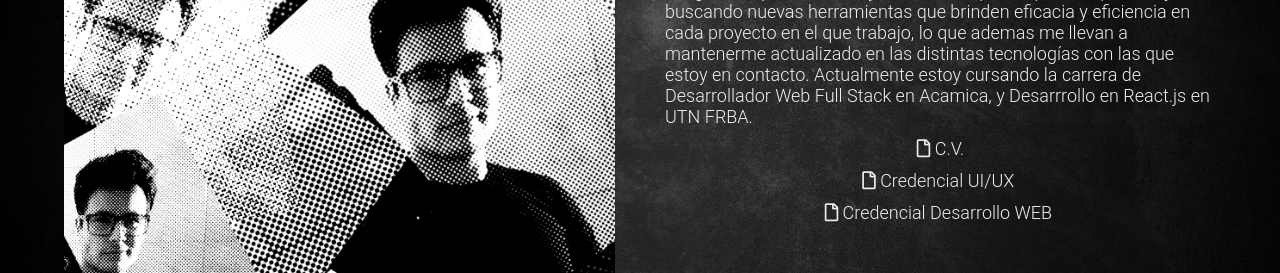
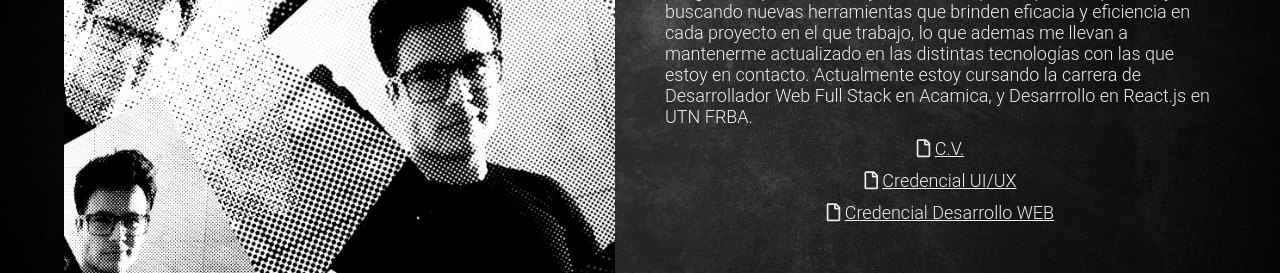
Before and after one commit to cirozeta/cerozeta.com, a plain HTML site: page index.html in a window 1280 px wide. Shown: the part 940-1213 px from the top of the page. Drawn offline with nearby package versions, Linux system fonts and the light colour scheme.

Commit message:
subrayando credenciales

```diff
--- a/index.html
+++ b/index.html
@@ -64,15 +64,15 @@
                     Web Full Stack en Acamica, y Desarrrollo en React.js en UTN FRBA.
                 </p><br>
                 <p class="text-center">
-                    <a href=""><i class="far fa-file"></i> C.V.</a>
+                    <a href="images/CV_Zeballo_Ribba.pdf"><i class="far fa-file"></i> <u>C.V.</u></a>
                 </p><br>
                 <p class="text-center">
                     <a href="https://www.credential.net/60fd2c55-2cc8-4a7f-ace1-f62ef852a16c" target="_blank">
-                        <i class="far fa-file"></i> Credencial UI/UX&nbsp;</a>
+                        <i class="far fa-file"></i> <u>Credencial UI/UX</u></a>
                 </p><br>
                 <p class="text-center">
                     <a href="https://www.credential.net/b139144b-ad05-4a73-a533-6b560515b7bd" target="_blank">
-                        <i class="far fa-file"></i> Credencial Desarrollo WEB&nbsp;</a>
+                        <i class="far fa-file"></i> <u>Credencial Desarrollo WEB</u></a>
                 </p><br>
                 <!-- <p class="text-center">
                   <i class="fas fa-mobile"></i>351-5291149
```
